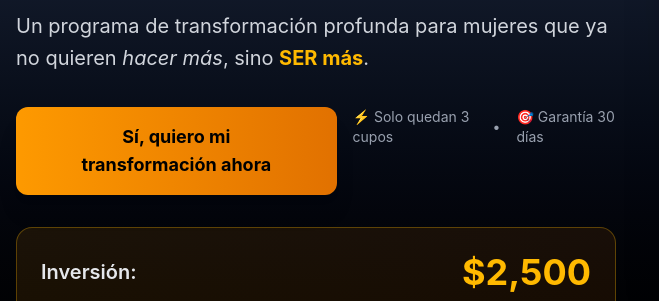
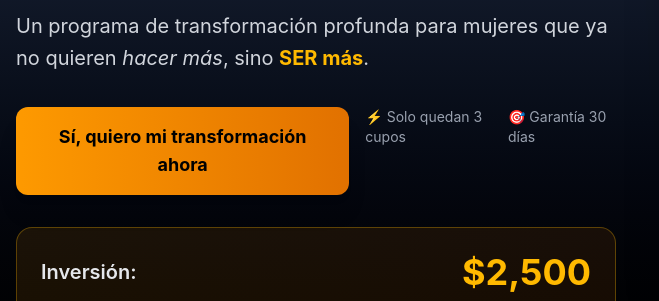
Before and after one commit to mcgiverdev/AmparoWeb, a website: page landing-indomismo-elegant.html in a window 1280 px wide. Shown: the part 566-867 px from the top of the page, 0-659 px from the left. Drawn offline with Linux system fonts and the light colour scheme.

Commit message:
Refactor code structure for improved readability and maintainability

```diff
--- a/landing-indomismo-elegant.html
+++ b/landing-indomismo-elegant.html
@@ -56,9 +56,8 @@
             <button class="bg-gradient-to-r from-amber-500 to-amber-600 hover:from-amber-400 hover:to-amber-500 text-black font-bold text-lg px-10 py-4 rounded-xl shadow-xl hover:shadow-amber-500/30 transition-all duration-300">
               Sí, quiero mi transformación ahora
             </button>
-            <div class="flex items-center gap-4 text-sm text-gray-400">
+            <div class="flex flex-col sm:flex-row items-start sm:items-center gap-2 text-sm text-gray-400">
               <span class="flex items-center gap-1">⚡ Solo quedan 3 cupos</span>
-              <span>•</span>
               <span class="flex items-center gap-1">🎯 Garantía 30 días</span>
             </div>
           </div>
```
Also changed, not shown: src/output.css.
